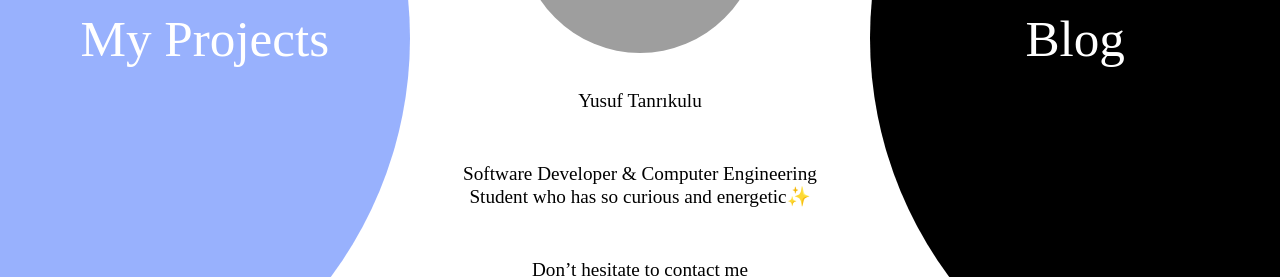
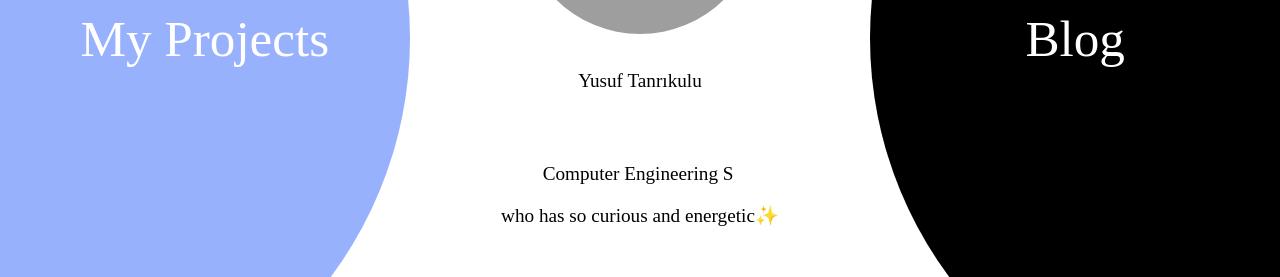
Before and after one commit to yusufdeepwork/my-portfolio-nextjs, a Next.js app: page / in a window 1280 px wide. Shown: the part 362-639 px from the top of the page. Built offline with nearby package versions, Linux system fonts and the light colour scheme; grey boxes are pictures that could not be loaded.

Commit message:
add text animation to profile

```diff
--- a/pages/index.js
+++ b/pages/index.js
@@ -1,12 +1,10 @@
 import Head from 'next/head'
-import Image from 'next/image'
 import React from "react";
 import styles from '../styles/Home.module.scss'
 import photo from '../public/images/photo.jpeg';
 import { motion } from "framer-motion";
-import { Blob } from 'react-blob'
+import Typical from 'react-typical'
 import Link from 'next/link'
-
 
 export default function Home() {
 
@@ -27,8 +25,12 @@ export default function Home() {
             <div className={styles.profile}>
                 <motion.img src={photo}  animate={{ scale: 2.5 }}
                                    transition={{ duration: 5 }}/>
-                                   <text> Yusuf Tanrıkulu</text>
-                <text> Software Developer & Computer Engineering Student who has so curious and energetic✨</text>
+                                   <text>Yusuf Tanrıkulu</text>
+                <text><Typical
+                    steps={['Software Developer',2000,'Computer Engineering Student',2000]}
+                    loop={Infinity}
+                    wrapper="p"
+                />who has so curious and energetic✨</text>
 
                 <a href="https://www.linkedin.com/in/yusuf-tanrikulu/">
                     <text>Don’t hesitate to contact me</text>
--- a/styles/Home.module.scss
+++ b/styles/Home.module.scss
@@ -82,6 +82,8 @@
     width: 28vw;
     margin-bottom: 3vw;
     text-align: center;
+    display: flex;
+    flex-direction: column;
     font-family: "Fira Code";
     font-size: 1.5vw;
     text-align: center;
```
